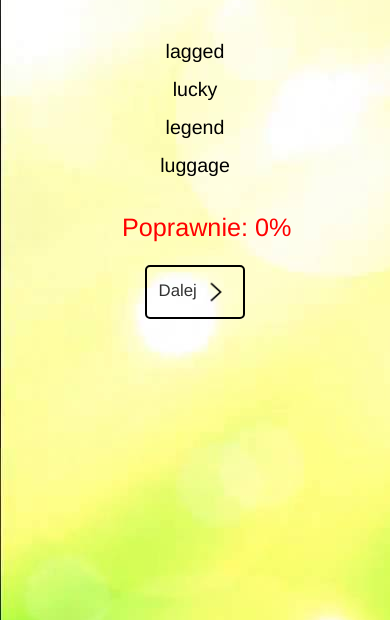
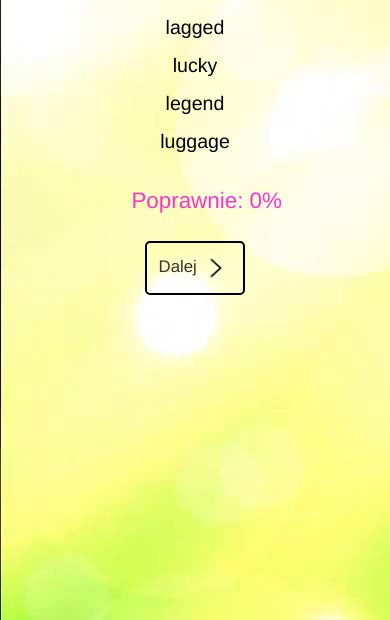
Before and after one commit to kuziemko/EngMem, a plain HTML site: page index.html in a window 390 px wide. Shown: the part 224-844 px from the top of the page. Drawn offline with nearby package versions, Linux system fonts and the light colour scheme.

Commit message:
Add files via upload

```diff
--- a/style.css
+++ b/style.css
@@ -295,10 +295,7 @@ font-size: 1.4em;
 	margin-right: auto;
 }
 @media only screen and (max-width: 500px){
-		#main_area p {
-	font-size: 1.8em;
-	color:   red;
-}
+
 #main_img{
 	height: 140px;
 	width: 240px;
@@ -326,3 +323,7 @@ display: none;
 	min-width: 200px;
 	margin-bottom: 0px;
 }
+#main_area{
+	padding-top: 5px;
+}
+}
```
